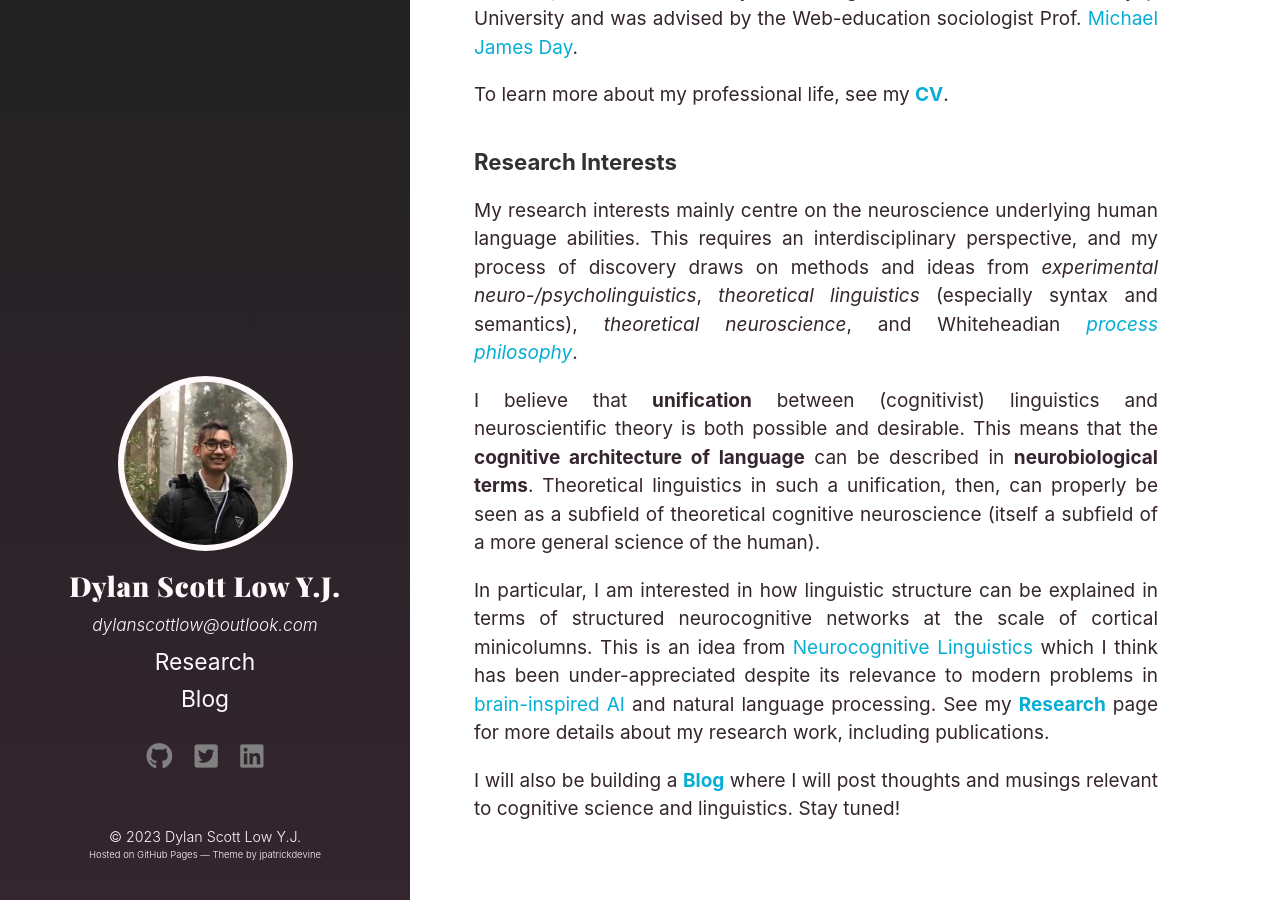
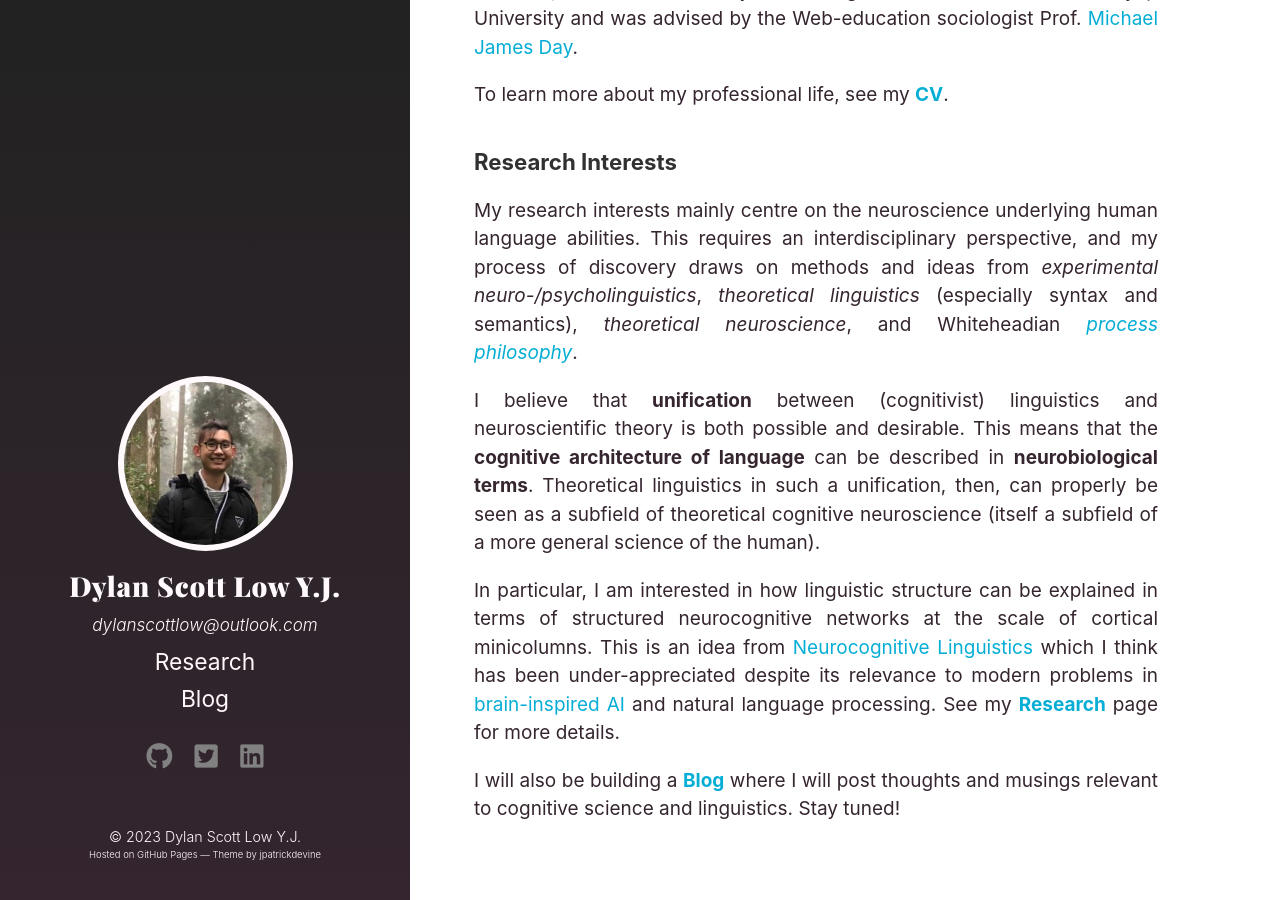
Before and after one commit to dylanscottlow/dylanscottlow.github.io, a Jekyll site: the page built from index.html, in a window 1280 px wide and 900 px high, scrolled down 541 px. Built offline with Jekyll 4.4.1, drawn with Linux system fonts in a browser that asks for light colours; a style sheet for code colours, icons or effects is not loaded.

Commit message:
Edit index page content

```diff
--- a/index.html
+++ b/index.html
@@ -72,7 +72,7 @@ This is an idea from <a href="http://www.ruf.rice.edu/~lngbrain/main.htm" target
 which I think has been under-appreciated despite its relevance to modern problems in <a href="https://www.numenta.com/blog/2019/01/16/the-thousand-brains-theory-of-intelligence/" target="_blank" rel="noopener noreferrer">brain-inspired AI</a> and natural language processing.
 See my
 <a href="{{ site.baseurl }}/research/"><strong>Research</strong></a>
-page for more details about my research work, including publications.
+page for more details.
 </p>
 <p>
 I will also be building a
```
